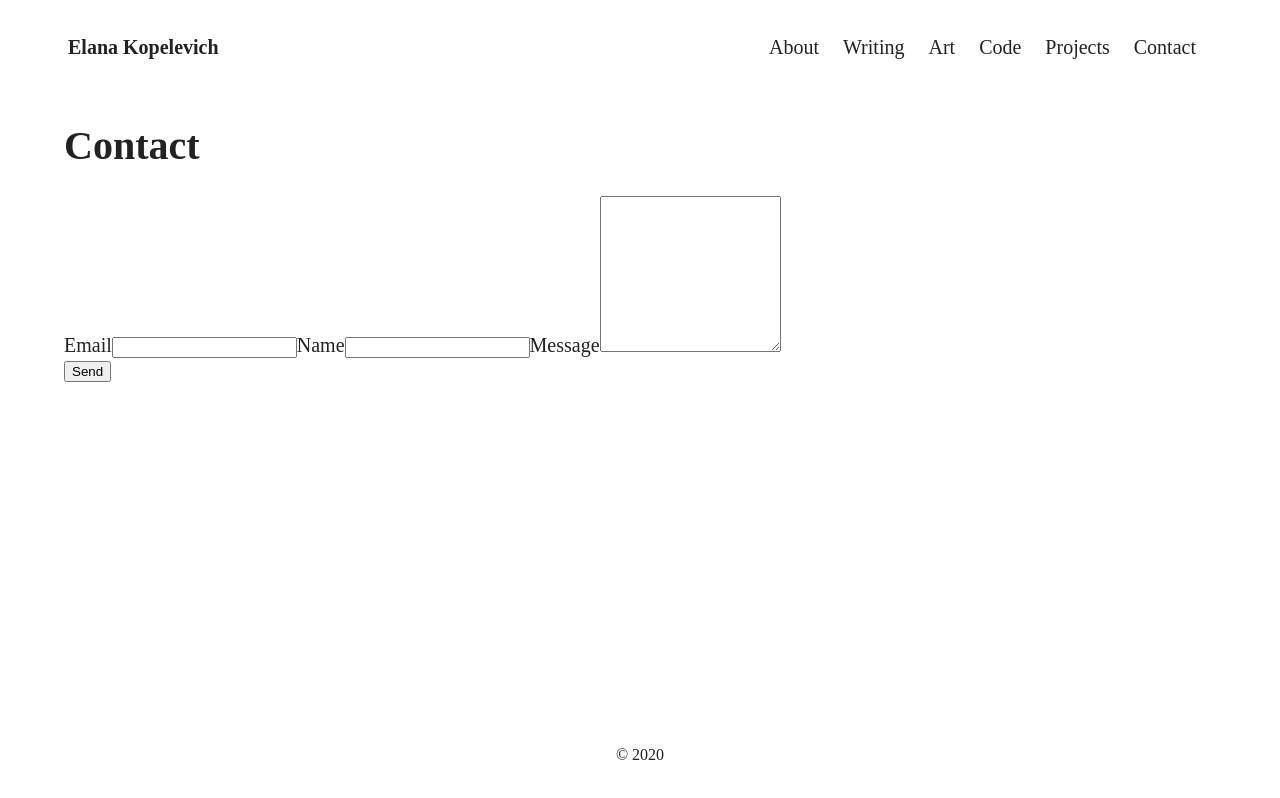
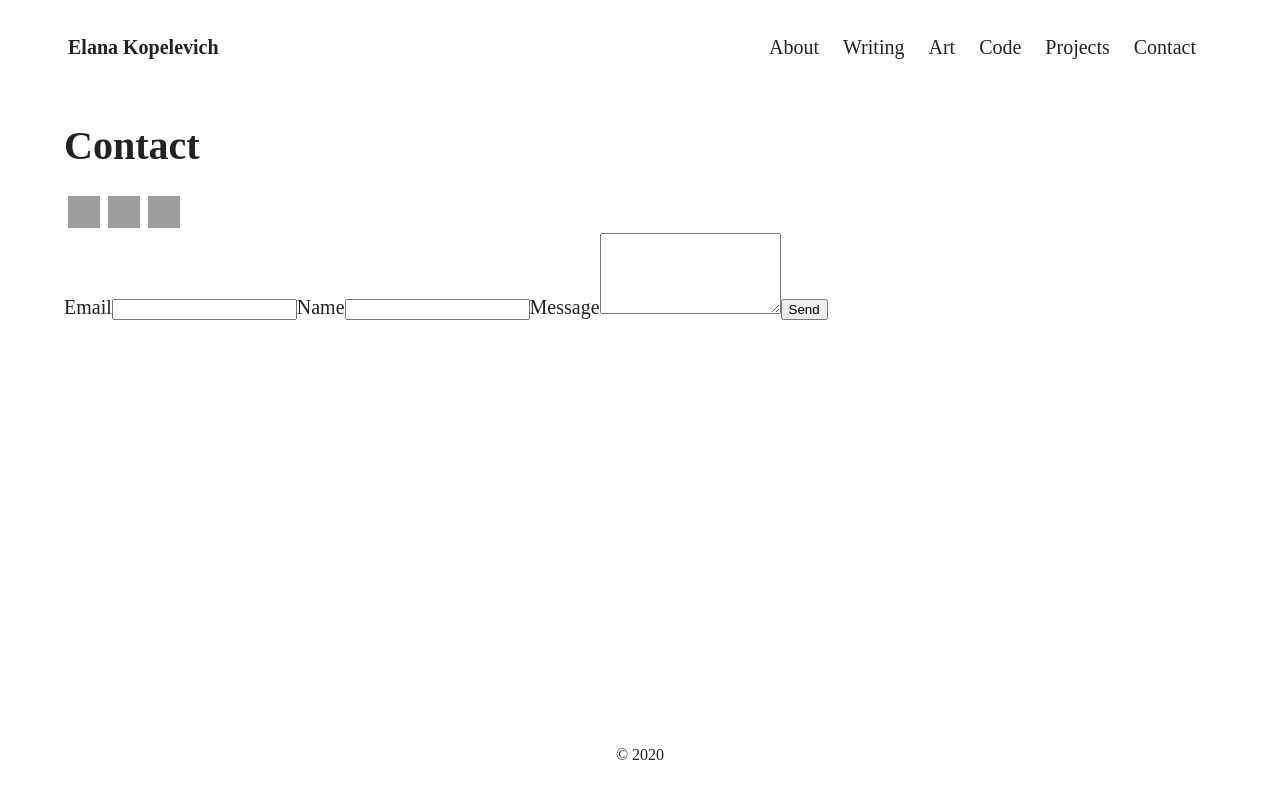
Before and after one commit to elanalynn/portfolio_2020, a Gatsby site: page /contact in a window 1280 px wide. Built offline with nearby package versions, Linux system fonts and the light colour scheme; Gatsby itself is replaced by a stand-in of ours; grey boxes are pictures that could not be loaded; a web font is replaced by a local one.

Commit message:
add social icons

```diff
--- a/src/pages/contact.js
+++ b/src/pages/contact.js
@@ -5,13 +5,36 @@
 const contact = () => (
   <Layout pageTitle="Contact">
     <h1>Contact</h1>
+    <div className="social-icons">
+      <a href="https://github.com/elanalynn" target="_blank">
+        <img
+          height="32"
+          width="32"
+          src="https://unpkg.com/simple-icons@latest/icons/github.svg"
+        />
+      </a>
+      <a href="https://www.linkedin.com/in/elanalynn/" target="_blank">
+        <img
+          height="32"
+          width="32"
+          src="https://unpkg.com/simple-icons@latest/icons/linkedin.svg"
+        />
+      </a>
+      <a href="https://www.twitter.com/elanalynn/" target="_blank">
+        <img
+          height="32"
+          width="32"
+          src="https://unpkg.com/simple-icons@latest/icons/twitter.svg"
+        />
+      </a>
+    </div>
     <form
       className="contact"
       method="post"
+      action="/success"
       name="contact"
       netlify-honeypot="bot-field"
       data-netlify="true"
-      data-netlify-recaptcha="true"
     >
       <label>
         Email
@@ -23,9 +46,8 @@
       </label>
       <label>
         Message
-        <textarea rows="10" type="text" name="message" required />
+        <textarea rows="5" type="text" name="message" required />
       </label>
-      <div data-netlify-recaptcha="true"></div>
       <button type="submit">Send</button>
     </form>
   </Layout>
--- a/src/pages/index.scss
+++ b/src/pages/index.scss
@@ -14,6 +14,16 @@
   flex-wrap: wrap;
 }
 
+.social-icons {
+  width: 30rem;
+  display: flex;
+  justify-content: flex-end;
+
+  a {
+    padding: 0.5rem 0.5rem 0;
+  }
+}
+
 .contact {
   width: 30rem;
   display: flex;
@@ -25,8 +35,12 @@
     margin-top: 1rem;
   }
 
-  input {
+  input,
+  textarea {
+    font-size: 1.25rem;
     line-height: 2rem;
+    border: 1px solid $dark;
+    padding: 0.5rem;
   }
 
   button {
@@ -37,5 +51,11 @@
     min-width: 10rem;
     margin-top: 1rem;
     align-self: flex-end;
+    border: none;
+
+    &:hover,
+    &:active {
+      background-color: #09251a;
+    }
   }
 }
```
Also changed, not shown: src/pages/success.js (added, +11 -0 lines).
